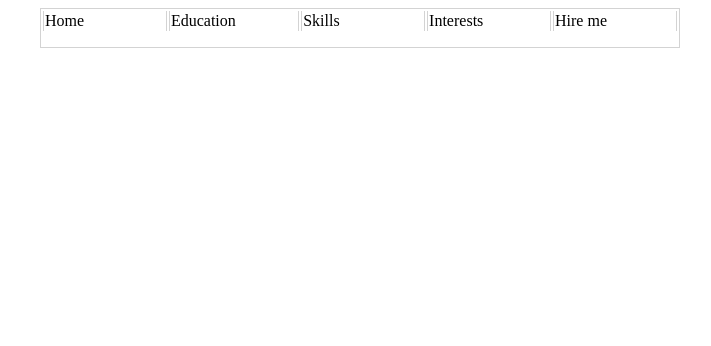
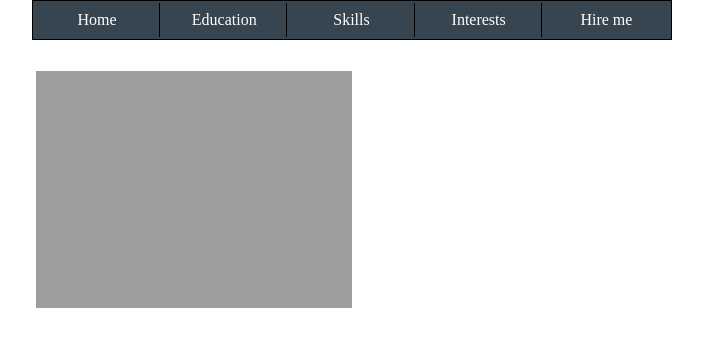
Before and after one commit to lopez-alejandro/resume_website, a plain HTML site: page alejandro_lopez_home.html in a window 1280 px wide. Shown: the whole page, without its empty margins (288-999 px from the left). Drawn offline with Linux system fonts and the light colour scheme.

Commit message:
finished the navigation bar. added one picture. site looks pretty bad right now, considering a redesign. won't hurt since im still in early stages of development

```diff
--- a/alejandro_lopez_home.html
+++ b/alejandro_lopez_home.html
@@ -10,36 +10,30 @@
         <table class = "navigation_bar">
             <tbody>
                 <tr>
-                    <td id = "home_button">
+                    <td class = "nav_button" id = "home_button">
                         Home
                     </td>
 
-                    <td id = "education_button">
+                    <td class = "nav_button" id = "education_button">
                         Education
                     </td>
 
-                    <td id = "skills_button">
-
+                    <td class = "nav_button" id = "skills_button">
                         Skills
                     </td>
 
-                    <td id = "interests_button">
+                    <td class = "nav_button" id = "interests_button">
                         Interests
                     </td>
 
-                    <td id = "hire_button">
+                    <td class = "nav_button" id = "hire_button">
                         Hire me
                     </td>
                 </tr>
             </tbody>
+        </table>
 
-
-
-
-
-
-
-
+        <div class = "profile_pic">
         </div>
     </body>
 
--- a/generic.css
+++ b/generic.css
@@ -1,26 +1,37 @@
 .navigation_bar{
-    background-color: white;
+    background-color: #36454F;
     visibility: visible;
-    display: inline-block;
-    /* lightgray border color */
+    /* lightgray border color
     border-color: #D3D3D3;
+    */
+    border-color:black;
     border-width: thin;
     border-style: solid;
 
     width: 50%;
     height: 5%;
-    position: fixed;
+    position: absolute;
 
-    margin-left: 25%;
-    margin-right: 25%;
+    top: 0;
+    right: 0;
+    left: 0;
+
+    margin-left: auto;
+    margin-right: auto;
+
 
 }
 
 .navigation_bar td{
-    width: 10%;
+    width: 20%;
     height: 100%;
 
+
+    background-color: #36454F;
+    border-color: black;
+    /*
     border-color: #D3D3D3;
+    */
     border-right-width: thin;
     border-left-width: thin;
     border-top-width: 0px;
@@ -28,16 +39,62 @@
     border-style: solid;
 
 
+    text-align: center;
 
+/*
+    color: #696969;
+    */
+    color: white;
+    /*
+    color: #36454F;*/
 }
+
+.navigation_bar td:hover{
+    color: black;
+    background-color:#B2FFFF;
+}
+
+.navigation_bar:hover{
+    background-color: none;
+}
+
+
+#home_button{
+    border-left-width: 0px;
+}
+
+#education_button{
+    border-left-width: 0px;
+}
+#skills_button{
+    border-left-width: 0px;
+}
+#interests_button{
+    border-left-width: 0px;
+}
+#hire_button{
+    border-right-width: 0px;
+    border-left-width: 0px;
+}
+
+.profile_pic{
+
+    display: inline-block;
+    content:url("profilePicture.png");
+
+    width: 25%;
+    height: auto;
+
+    margin-left: 25%;
+    margin-top: 5%;
+
+    left: 0;
+    top: 0;
+}
+
+
 
 *{
     /* bone color background */
     background-color: white;
 }
-
-
-
-.nav_button > p{
-    text-align: center;
-}
```
Also changed, not shown: 1 other file.
